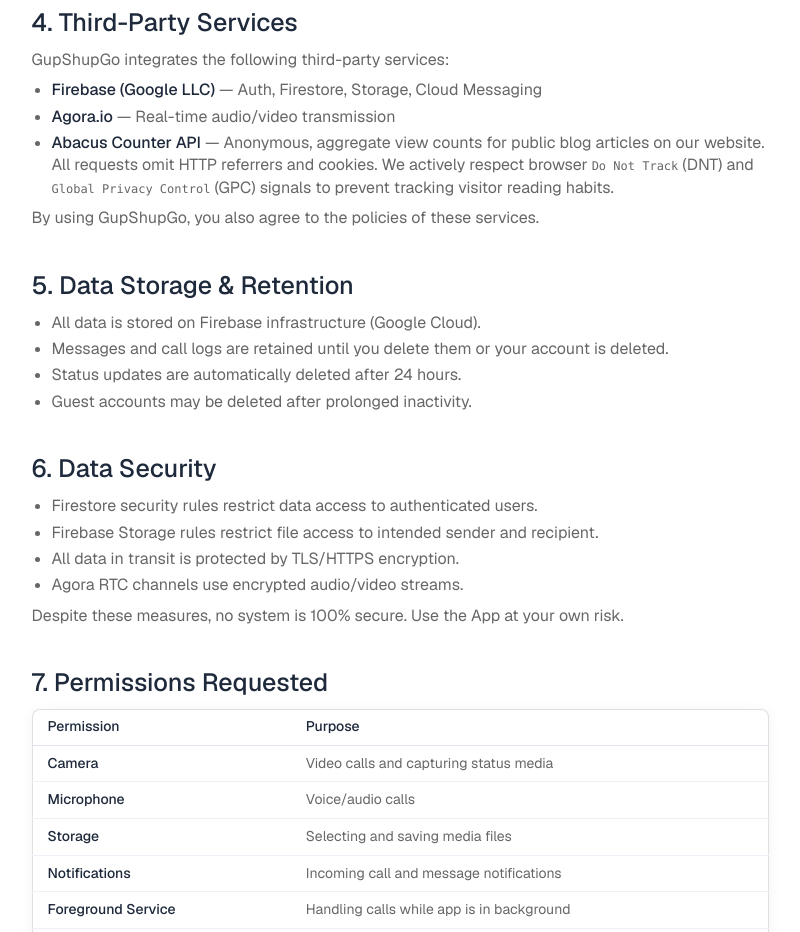
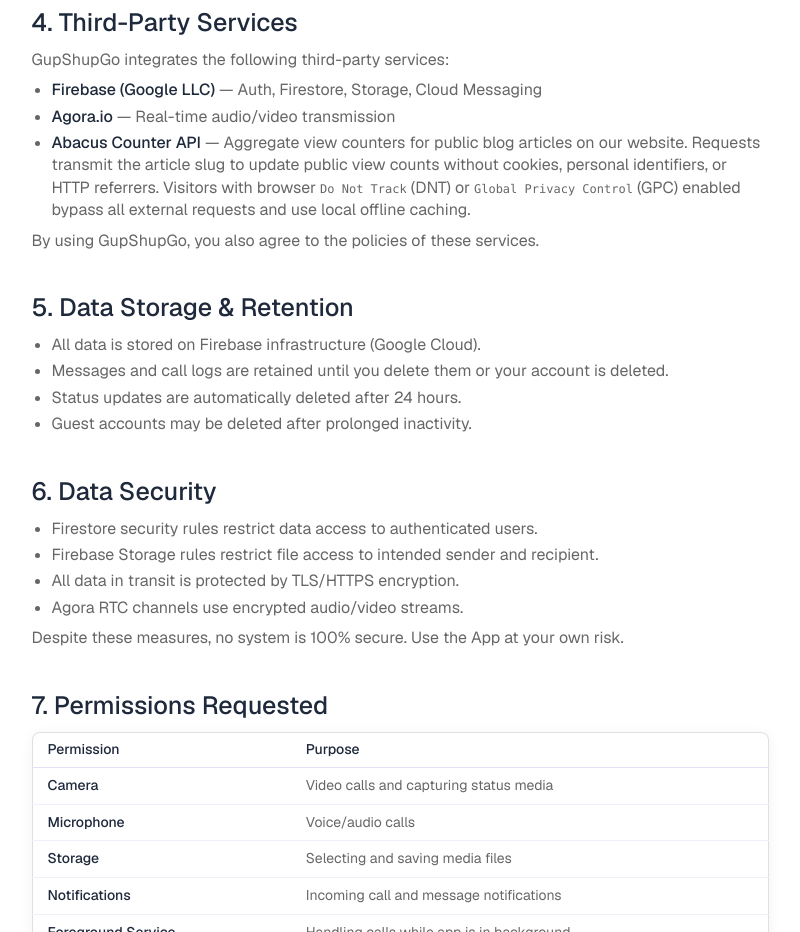
Before and after one commit to vansh-121/gupshupgo-website, a React (Vite) app: page /privacy in a window 1280 px wide. Shown: the part 1360-2292 px from the top of the page, without its empty margins (240-1040 px from the left). Built offline with nearby package versions, Linux system fonts and the light colour scheme.

Commit message:
feat: add Privacy Policy page with Nova token layer styling

```diff
--- a/src/pages/PrivacyPolicy.tsx
+++ b/src/pages/PrivacyPolicy.tsx
@@ -96,7 +96,7 @@
               <li><strong className="font-medium text-ink-high">Firebase (Google LLC)</strong> — Auth, Firestore, Storage, Cloud Messaging</li>
               <li><strong className="font-medium text-ink-high">Agora.io</strong> — Real-time audio/video transmission</li>
               <li>
-                <strong className="font-medium text-ink-high">Abacus Counter API</strong> — Anonymous, aggregate view counts for public blog articles on our website. All requests omit HTTP referrers and cookies. We actively respect browser <code className="text-12 font-mono">Do Not Track</code> (DNT) and <code className="text-12 font-mono">Global Privacy Control</code> (GPC) signals to prevent tracking visitor reading habits.
+                <strong className="font-medium text-ink-high">Abacus Counter API</strong> — Aggregate view counters for public blog articles on our website. Requests transmit the article slug to update public view counts without cookies, personal identifiers, or HTTP referrers. Visitors with browser <code className="text-12 font-mono">Do Not Track</code> (DNT) or <code className="text-12 font-mono">Global Privacy Control</code> (GPC) enabled bypass all external requests and use local offline caching.
               </li>
             </ul>
             <p className="mt-8px">By using GupShupGo, you also agree to the policies of these services.</p>
```
